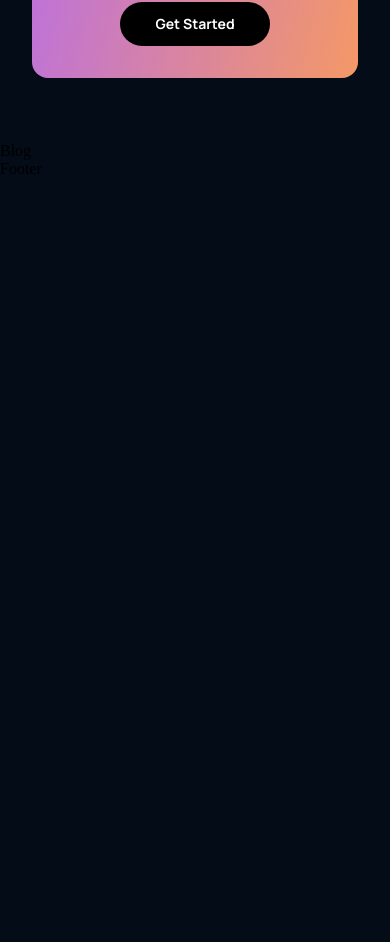
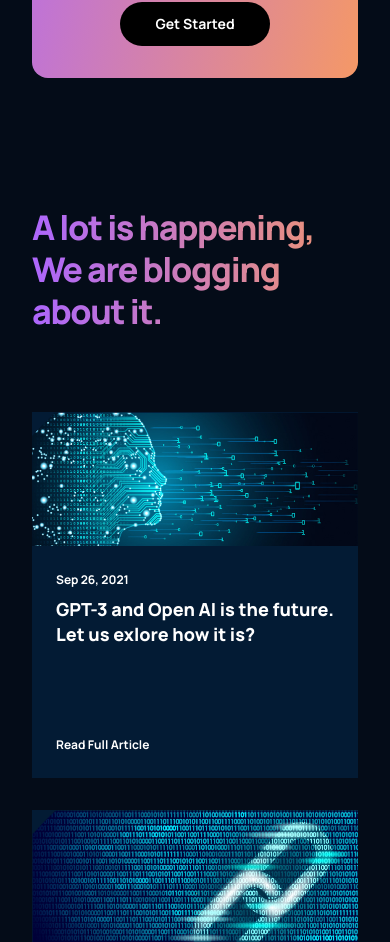
Before and after one commit to GowriP/react_website_gpt3, a React (Create React App) app: page / in a window 390 px wide. Shown: the part 4703-5645 px from the top of the page. Before the commit the page ends 4881 px from the top, so only its background shows below. Built offline with nearby package versions, Linux system fonts and the light colour scheme.

Commit message:
Blog and Article Completed

```diff
--- a/src/components/article/Article.jsx
+++ b/src/components/article/Article.jsx
@@ -1,10 +1,21 @@
 import React from 'react'
 import './article.css';
 
-const Article = () => {
+
+
+const Article = ({ imgUrl, date, title}) => {
   return (
-    <div>
-      Article
+    <div className='gpt3__blog-container_article'>
+      <div className='gpt3__blog-container_article-image'>
+        <img src={imgUrl} alt="blog" />
+      </div>
+      <div className='gpt3__blog-container_article-content'>
+        <div>
+          <p>{date}</p>
+          <h3>{title}</h3>
+        </div>
+        <p>Read Full Article</p>
+      </div>
     </div>
   )
 }
--- a/src/components/article/article.css
+++ b/src/components/article/article.css
@@ -0,0 +1,58 @@
+.gpt3__blog-container_article {
+    width: 100%;
+    height: 100%;
+
+    display: flex;
+    flex-direction: column;
+    background: var(--color-footer);
+}
+
+.gpt3__blog-container_article-image {
+    width: 100%;
+    height: 100%;
+    background: var(--color-footer);
+}
+
+.gpt3__blog-container_article-image img {
+    width: 100%;
+    height: 100%;
+}
+
+.gpt3__blog-container_article-content {
+    display: flex;
+    flex-direction: column;
+    justify-content: space-between;
+
+    padding: 1rem 1.5rem;
+    height: 100%;
+}
+
+.gpt3__blog-container_article-content p {
+    font-family: var(--font-family);
+    font-size: 12px;
+    font-weight: bold;
+    line-height: 35px;
+    color: #ffffff;
+}
+
+.gpt3__blog-container_article-content h3 {
+    font-family: var(--font-family);
+    font-size: 25.11px;
+    font-weight: 800;
+    line-height: 30px;
+    color: #ffffff;
+
+    margin-bottom: 5rem;
+    cursor: pointer;
+}
+
+.gpt3__blog-container_article-content p:last-child {
+    cursor: pointer;
+}
+
+@media screen and (max-width: 550px) {
+    .gpt3__blog-container_article-content h3 {
+        font-size: 18px;
+        line-height: 25px;
+    }
+}
--- a/src/containers/blog/Blog.jsx
+++ b/src/containers/blog/Blog.jsx
@@ -1,10 +1,25 @@
 import React from 'react'
 import './blog.css';
-
+import { Article } from '../../components';
+import { blog01, blog02, blog03, blog04, blog05 } from './imports';
 const Blog = () => {
   return (
-    <div>
-      Blog
+    <div className='gpt3__blog section__padding' id="blog">
+      <div className='gpt3__blog-heading'>
+        <h1 className='gradient__text'> A lot is happening,
+        We are blogging about it.</h1>
+      </div>
+      <div className='gpt3__blog-container'>
+        <div className='gpt3__blog-container_groupA'>
+          <Article imgUrl={blog01} date="Sep 26, 2021" title="GPT-3 and Open  AI is the future. Let us exlore how it is?"/>
+        </div>
+        <div className='gpt3__blog-container_groupB'>
+          <Article imgUrl={blog02} date="Sep 26, 2021" title="GPT-3 and Open  AI is the future. Let us exlore how it is?"/>
+          <Article imgUrl={blog03} date="Sep 26, 2021" title="GPT-3 and Open  AI is the future. Let us exlore how it is?"/>
+          <Article imgUrl={blog04} date="Sep 26, 2021" title="GPT-3 and Open  AI is the future. Let us exlore how it is?"/>
+          <Article imgUrl={blog05} date="Sep 26, 2021" title="GPT-3 and Open  AI is the future. Let us exlore how it is?"/>
+        </div>
+      </div>
     </div>
   )
 }
--- a/src/containers/blog/blog.css
+++ b/src/containers/blog/blog.css
@@ -0,0 +1,76 @@
+.gpt3__blog {
+    display: flex;
+    flex-direction: column;
+}
+
+.gpt3__blog-heading {
+    width: 100%;
+    text-align: left;
+    margin-bottom: 5rem;
+}
+
+.gpt3__blog-heading h1 {
+    font-family: var(--font-family);
+    font-weight: 800;
+    font-size: 62px;
+    line-height: 75px;
+    letter-spacing: -0.04em;
+
+ }
+
+ .gpt3__blog-container {
+    display: flex;
+    flex-direction: row;
+ }
+
+ .gpt3__blog-container_groupA {
+    flex: 0.75;
+    margin-right: 2rem;
+ }
+
+ .gpt3__blog-container_groupB {
+    flex: 1;
+    display: grid;
+    grid-template-columns: repeat(2, 1fr);
+    grid-gap: 2rem
+ }
+
+ @media screen and (max-width: 990px) {
+    .gpt3__blog-container {
+        flex-direction: column-reverse;
+    }
+
+    .gpt3__blog-container_groupA {
+        margin: 2rem 0 ;
+    }
+
+    .gpt3__blog-container_groupA .gpt3__blog-container_article{
+        width: 48%;
+    }
+
+    .gpt3__blog-container_groupA .gpt3__blog-container_image{
+        height: 250px;
+    }
+ }
+
+ @media screen and (max-width: 700px) {
+    .gpt3__blog-container_groupB {
+        grid-template-columns: repeat(1, 1fr);
+    }
+    .gpt3__blog-container_groupA .gpt3__blog-container_article{
+        width: 100%;
+    }
+
+    .gpt3__blog-heading h1 {
+        font-size: 46px;
+        line-height: 52px;
+    }
+ }
+
+ @media screen and (max-width: 550px) {
+
+    .gpt3__blog-heading h1 {
+        font-size: 34px;
+        line-height: 42px;
+    }
+ }
--- /dev/null
+++ b/src/containers/blog/imports.js
@@ -0,0 +1,13 @@
+import blog01 from '../../assets/blog01.png';
+import blog02 from '../../assets/blog02.png';
+import blog03 from '../../assets/blog03.png';
+import blog04 from '../../assets/blog04.png';
+import blog05 from '../../assets/blog05.png';
+
+export {
+    blog01,
+    blog02,
+    blog03,
+    blog04,
+    blog05
+}
```
